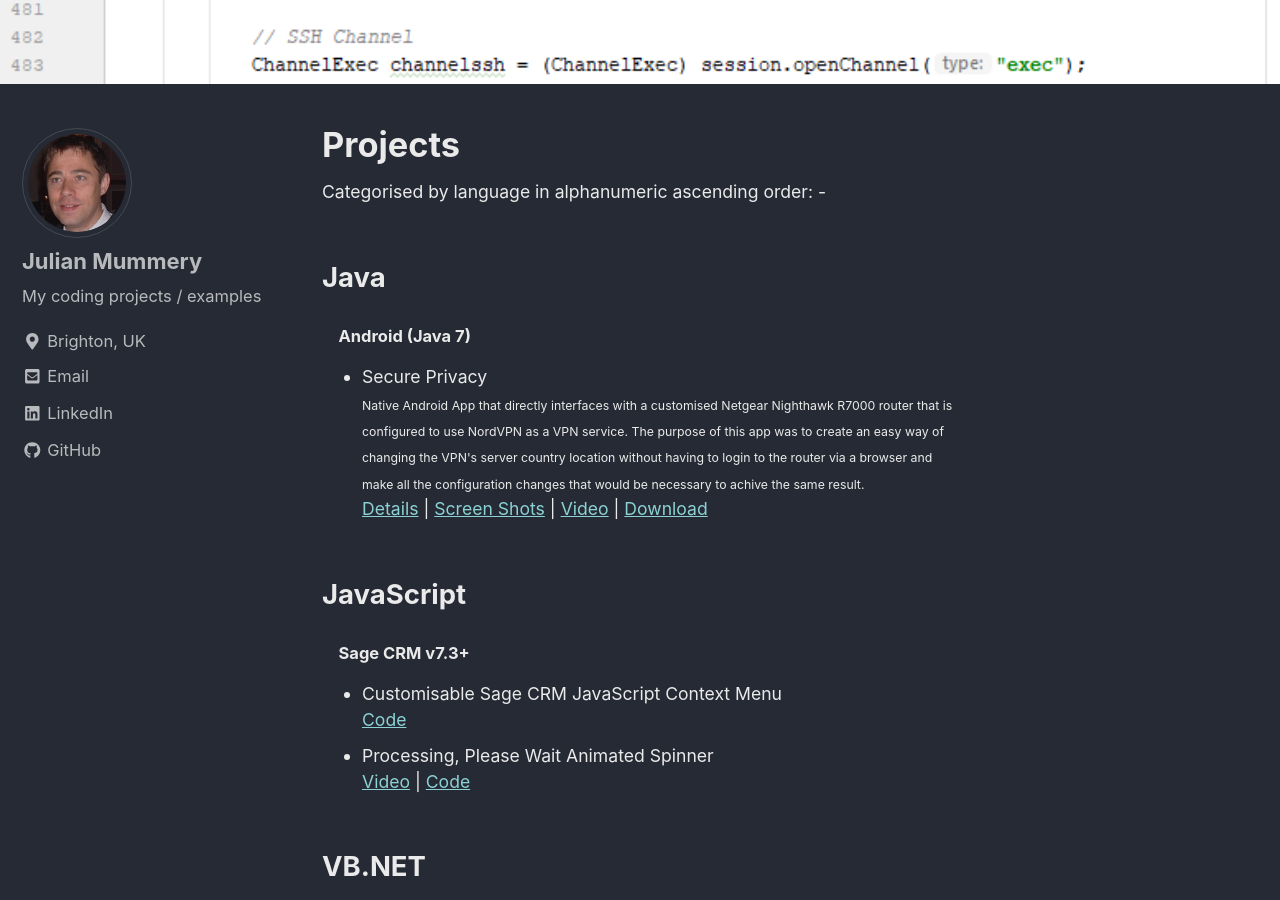
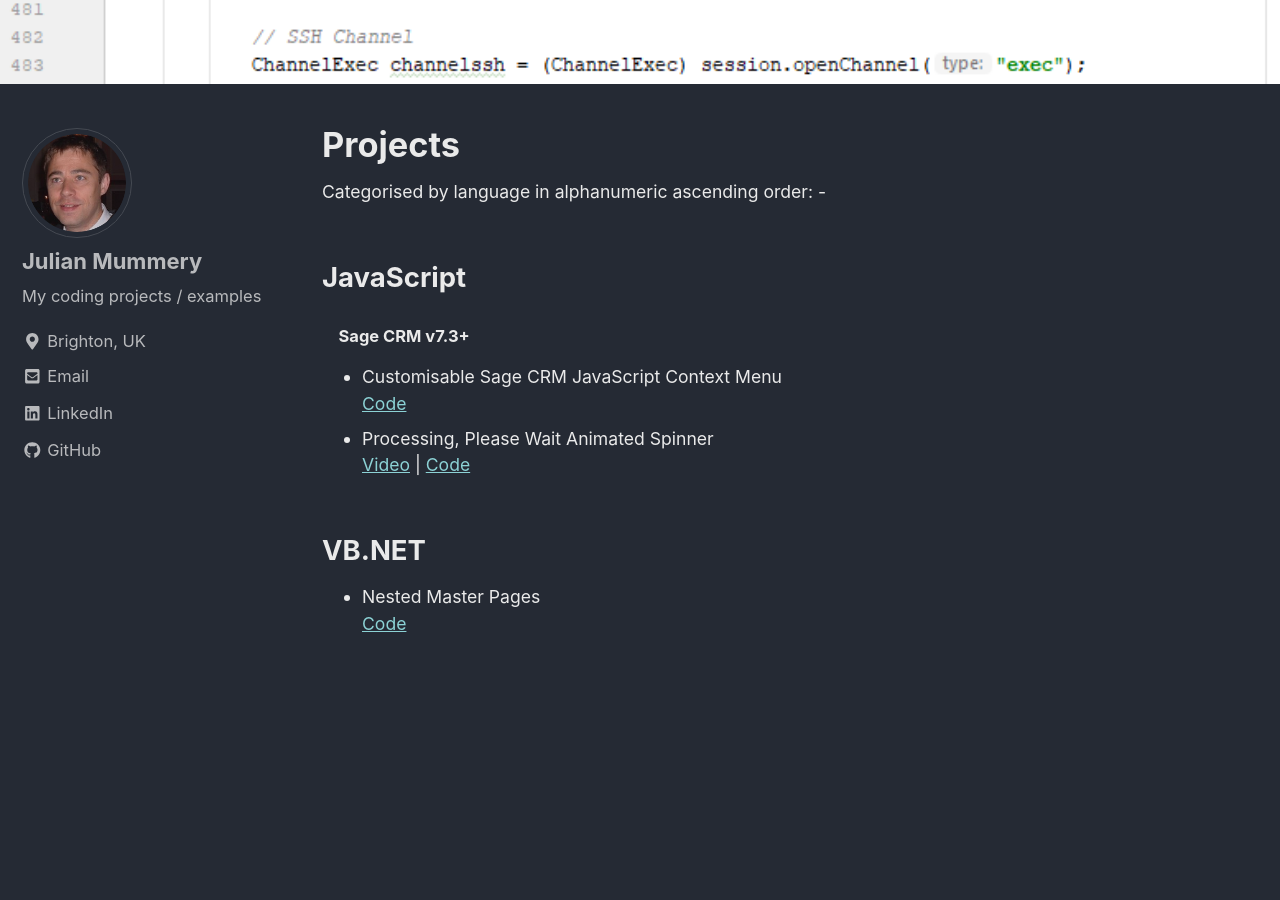
Before and after one commit to julianmummery/julianmummery.github.io, a Jekyll site: the page built from _pages/coding-projects.md, in a window 1280 px wide and 900 px high, scrolled down 304 px. Built offline with Jekyll 4.4.1, drawn with Linux system fonts in a browser that asks for light colours; nearby versions of some CDN libraries.

Commit message:
Update coding-projects.md

```diff
--- a/_pages/coding-projects.md
+++ b/_pages/coding-projects.md
@@ -8,19 +8,6 @@
 ---
 
 <p style="font-size:0.80em; margin-top:0; margin-bottom: 0;">Categorised by language in alphanumeric ascending order: -</p>
-
-<h2>Java</h2>
-<h5 style="padding-left:1em;">Android (Java 7)</h5>
-<ul style="font-size:0.80em;">
-  <li>Secure Privacy
-  <br>
-  <span style="font-size:0.70em;">Native Android App that directly interfaces with a customised Netgear Nighthawk R7000 router that is configured to use NordVPN as a VPN service. The purpose of this app was to create an easy way of changing the VPN's server country location without having to login to the router via a browser and make all the configuration changes that would be necessary to achive the same result.</span>
-  <br>
-<a href="https://julianmummery.github.io/secureprivacy" target="_blank">Details</a> |
-<a href="https://julianmummery.github.io/secureprivacy/#2" target="_blank">Screen Shots</a> |
-<a href="https://julianmummery.github.io/secureprivacy/#3" target="_blank">Video</a> |
-<a href="https://julianmummery.github.io/secureprivacy/#4" target="_blank">Download</a></li>
-</ul>
 
 <h2>JavaScript</h2>
 <h5 style="padding-left:1em;">Sage CRM v7.3+</h5>
```
